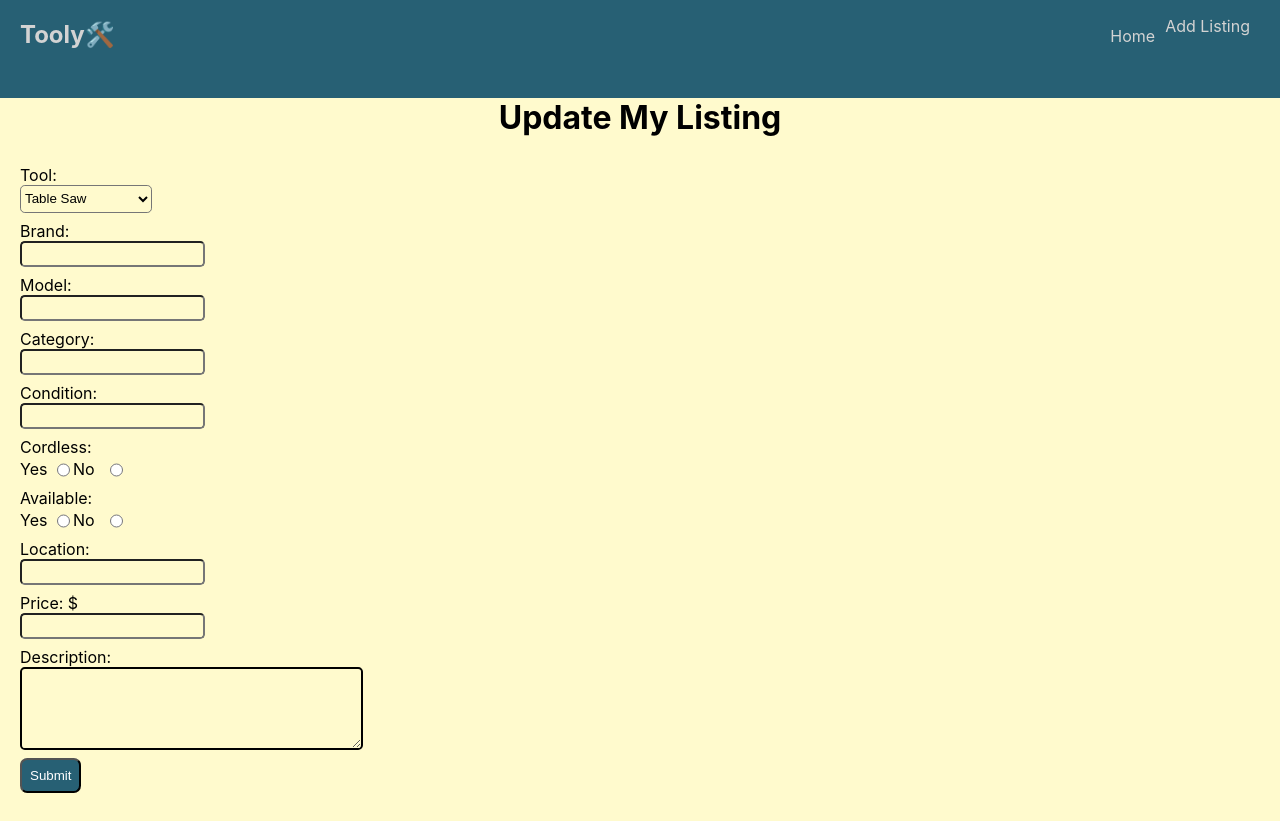
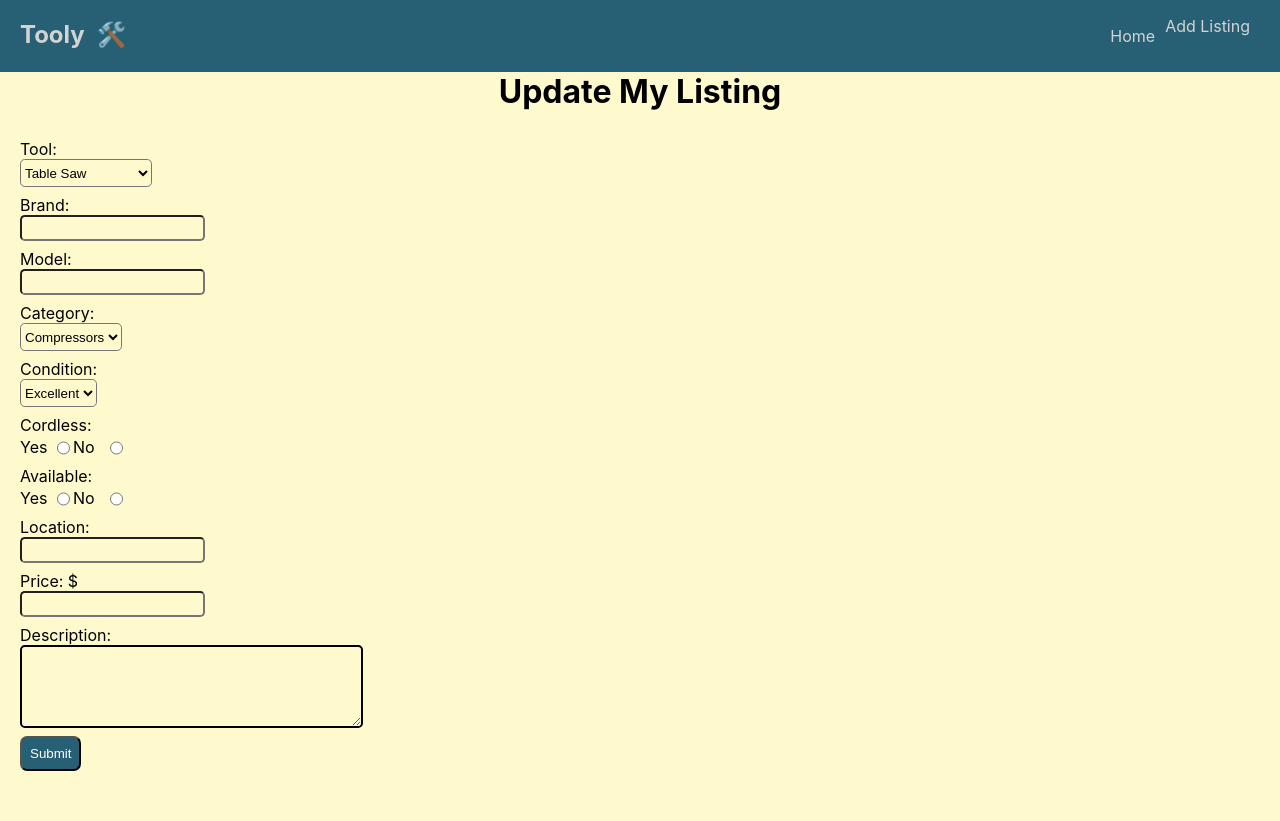
Before and after one commit to Squirtle-Squad-1150/Tooly, a React (Create React App) app in the folder frontend/: page /update-listing in a window 1280 px wide. After the commit the page ends 800 px from the top, so only its background shows below. Built offline with nearby package versions, Linux system fonts and the light colour scheme.

Commit message:
Change category and condition to dropdowns

```diff
--- a/frontend/src/components/UpdateTool/UpdateTool.js
+++ b/frontend/src/components/UpdateTool/UpdateTool.js
@@ -1,6 +1,6 @@
 import React, { useState } from 'react';
 import './updateTool.css';
-// import axios from 'axios';
+import axios from 'axios';
 import { useNavigate } from 'react-router-dom';
 
 function UpdateTool(props) {
@@ -27,7 +27,7 @@ function UpdateTool(props) {
 		// 	.put(`https://cryptic-dusk-16798.herokuapp.com/listing/${_id}`, formData)
 		// 	.then((res) => {
 		// 		console.log(res);
-		// 		setFormData(defaultData);
+		setFormData(defaultData);
 		// 		navigate('/toolcard/:id');
 		// 	})
 
@@ -88,30 +88,40 @@ function UpdateTool(props) {
 						<label className='form-label' htmlFor='category'>
 							Category:{' '}
 						</label>
-						<input
-							className='form-input'
+						<select
+							className='form-select'
 							id='category'
-							type='text'
+							name='category'
 							value={formData.category}
 							onChange={(event) =>
 								setFormData({ ...formData, category: event.target.value })
-							}></input>
+							}>
+							<option value='compressors'>Compressors</option>
+							<option value='grinders'>Grinders</option>
+							<option value='airTools'>Air Tools</option>
+							<option value='saws'>Saws</option>
+						</select>
 					</li>
 					<li className='form-li'>
 						<label className='form-label' htmlFor='condition'>
 							Condition:{' '}
 						</label>
-						<input
-							className='form-input'
+						<select
+							className='form-select'
 							id='condition'
-							type='text'
+							name='condition'
 							value={formData.condition}
 							onChange={(event) =>
 								setFormData({ ...formData, condition: event.target.value })
-							}></input>
+							}>
+							<option value='excellent'>Excellent</option>
+							<option value='good'>Good</option>
+							<option value='okay'>Okay</option>
+							<option value='used'>Used</option>
+						</select>
 					</li>
 					<li className='form-li'>
-						<span>Cordless: </span>
+						<span className='form-span'>Cordless: </span>
 						<label className='form-label form-radio-label' htmlFor='yes'>
 							Yes{' '}
 						</label>
@@ -141,7 +151,7 @@ function UpdateTool(props) {
 							}></input>
 					</li>
 					<li className='form-li'>
-						<span>Available: </span>
+						<span className='form-span'>Available: </span>
 						<label
 							className='form-label form-radio-label'
 							htmlFor='available-yes'>
--- a/frontend/src/components/UpdateTool/updateTool.css
+++ b/frontend/src/components/UpdateTool/updateTool.css
@@ -39,7 +39,7 @@
 .form-select {
 	height: 1.75rem;
 }
-span {
+.form-span {
 	display: block;
 	width: 100%;
 	height: 1.25rem;
```
